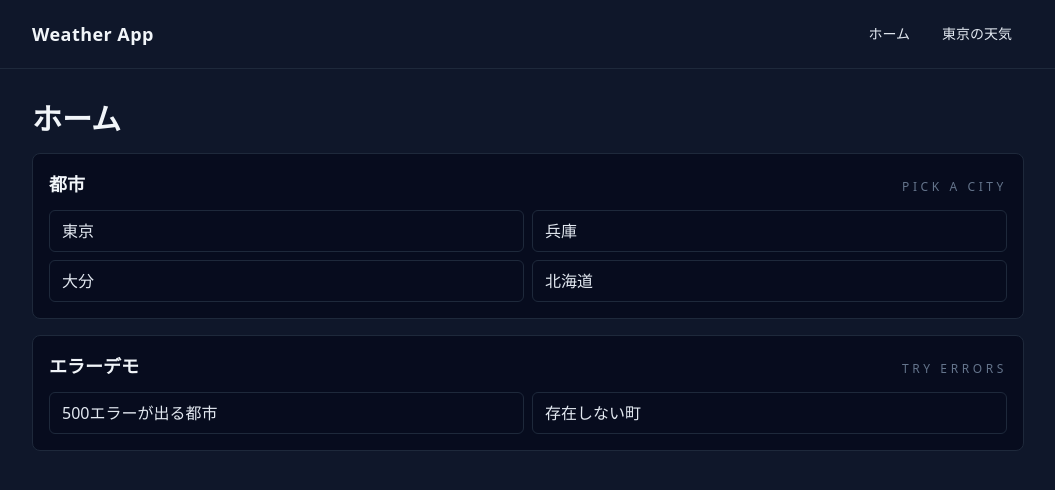
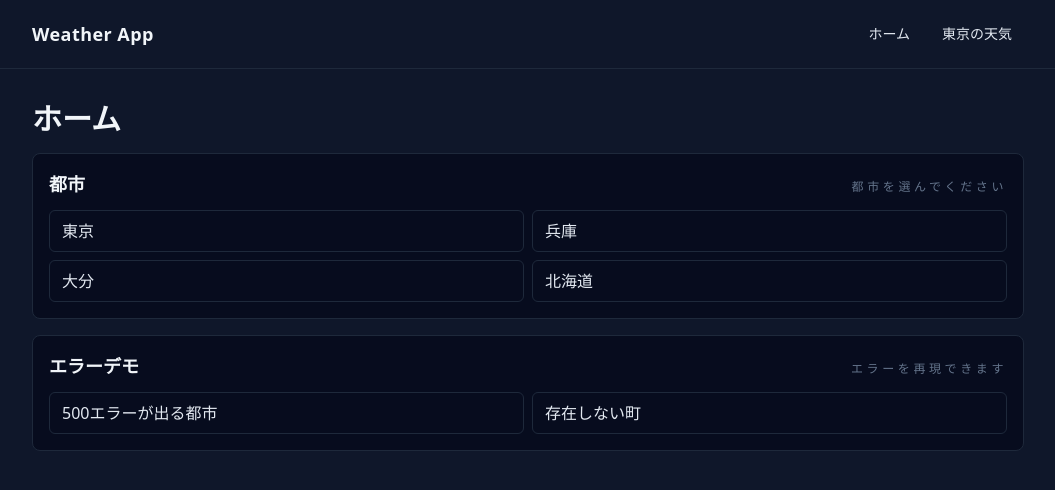
Before and after one commit to Taro-oka/weather-app, a React (Vite) app: page / in a window 1280 px wide. Shown: the top 490 px of the page, without its empty margins (112-1167 px from the left). Built offline with nearby package versions, Linux system fonts and the light colour scheme; no server answers.

Commit message:
UIをさらに部品化して切り出し

```diff
--- /dev/null
+++ b/src/components/common/Panel.tsx
@@ -0,0 +1,11 @@
+import type { HTMLAttributes } from "react";
+
+type PanelProps = HTMLAttributes<HTMLDivElement>;
+
+const BASE_CLASSNAME = "rounded-lg border border-slate-800 bg-slate-950/60 p-4";
+
+export default function Panel({ className, ...props }: PanelProps) {
+  const combinedClassName = className ? `${BASE_CLASSNAME} ${className}` : BASE_CLASSNAME;
+
+  return <div className={combinedClassName} {...props} />;
+}
--- a/src/components/home/HomeCityPanel.tsx
+++ b/src/components/home/HomeCityPanel.tsx
@@ -1,4 +1,5 @@
 import { Link } from "react-router-dom";
+import Panel from "@/components/common/Panel";
 
 const CITIES = [
   { label: "東京", query: "Tokyo" },
@@ -9,10 +10,10 @@ const CITIES = [
 
 export default function HomeCityPanel() {
   return (
-    <div className="rounded-lg border border-slate-800 bg-slate-950/60 p-4">
+    <Panel>
       <div className="flex items-baseline justify-between">
         <h3 className="text-lg font-semibold">都市</h3>
-        <span className="text-xs uppercase tracking-[0.3em] text-slate-500">Pick a city</span>
+        <span className="text-xs uppercase tracking-[0.3em] text-slate-500">都市を選んでください</span>
       </div>
       <ul className="mt-3 grid gap-2 sm:grid-cols-2">
         {CITIES.map((city) => (
@@ -26,6 +27,6 @@ export default function HomeCityPanel() {
           </li>
         ))}
       </ul>
-    </div>
+    </Panel>
   );
 }
--- a/src/components/home/HomeErrorDemoPanel.tsx
+++ b/src/components/home/HomeErrorDemoPanel.tsx
@@ -1,11 +1,12 @@
 import { Link } from "react-router-dom";
+import Panel from "@/components/common/Panel";
 
 export default function HomeErrorDemoPanel() {
   return (
-    <div className="rounded-lg border border-slate-800 bg-slate-950/60 p-4">
+    <Panel>
       <div className="flex items-baseline justify-between">
         <h3 className="text-lg font-semibold">エラーデモ</h3>
-        <span className="text-xs uppercase tracking-[0.3em] text-slate-500">Try errors</span>
+        <span className="text-xs uppercase tracking-[0.3em] text-slate-500">エラーを再現できます</span>
       </div>
       <ul className="mt-3 grid gap-2 sm:grid-cols-2">
         <li>
@@ -25,6 +26,6 @@ export default function HomeErrorDemoPanel() {
           </Link>
         </li>
       </ul>
-    </div>
+    </Panel>
   );
 }
--- a/src/components/weather/WeatherForecastPanel.tsx
+++ b/src/components/weather/WeatherForecastPanel.tsx
@@ -2,6 +2,7 @@ import dayjs from "dayjs";
 import timezone from "dayjs/plugin/timezone";
 import utc from "dayjs/plugin/utc";
 import "dayjs/locale/ja";
+import Panel from "@/components/common/Panel";
 
 dayjs.extend(utc);
 dayjs.extend(timezone);
@@ -27,7 +28,7 @@ export default function WeatherForecastPanel({ query, status }: WeatherForecastP
   return (
     <section className="space-y-4">
       <h2 className="text-3xl font-bold">天気</h2>
-      <div className="rounded-lg border border-slate-800 bg-slate-950/60 p-4">
+      <Panel>
         <div className="flex items-baseline justify-between">
           <h3 className="text-lg font-semibold">予報</h3>
           <span className="text-sm text-slate-400">都市: {query}</span>
@@ -60,7 +61,7 @@ export default function WeatherForecastPanel({ query, status }: WeatherForecastP
             ))}
           </ul>
         )}
-      </div>
+      </Panel>
     </section>
   );
 }
```
